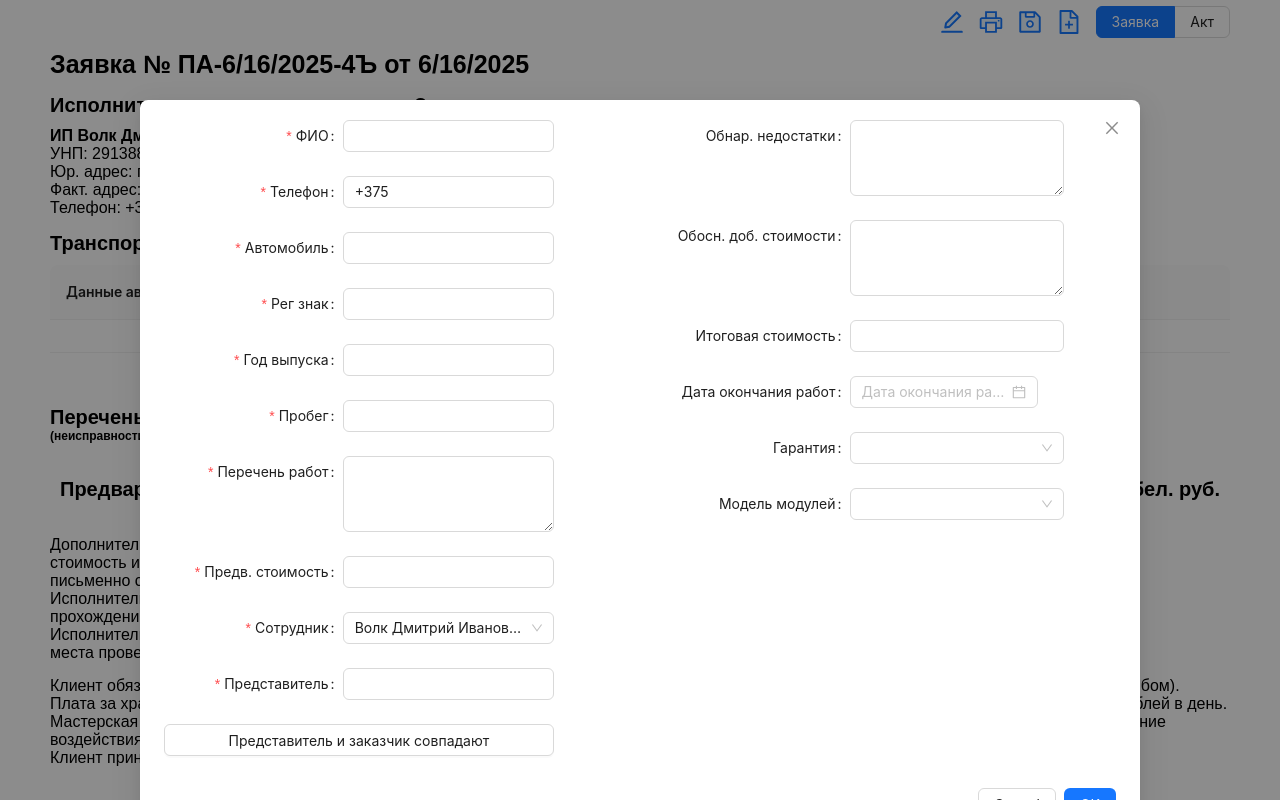
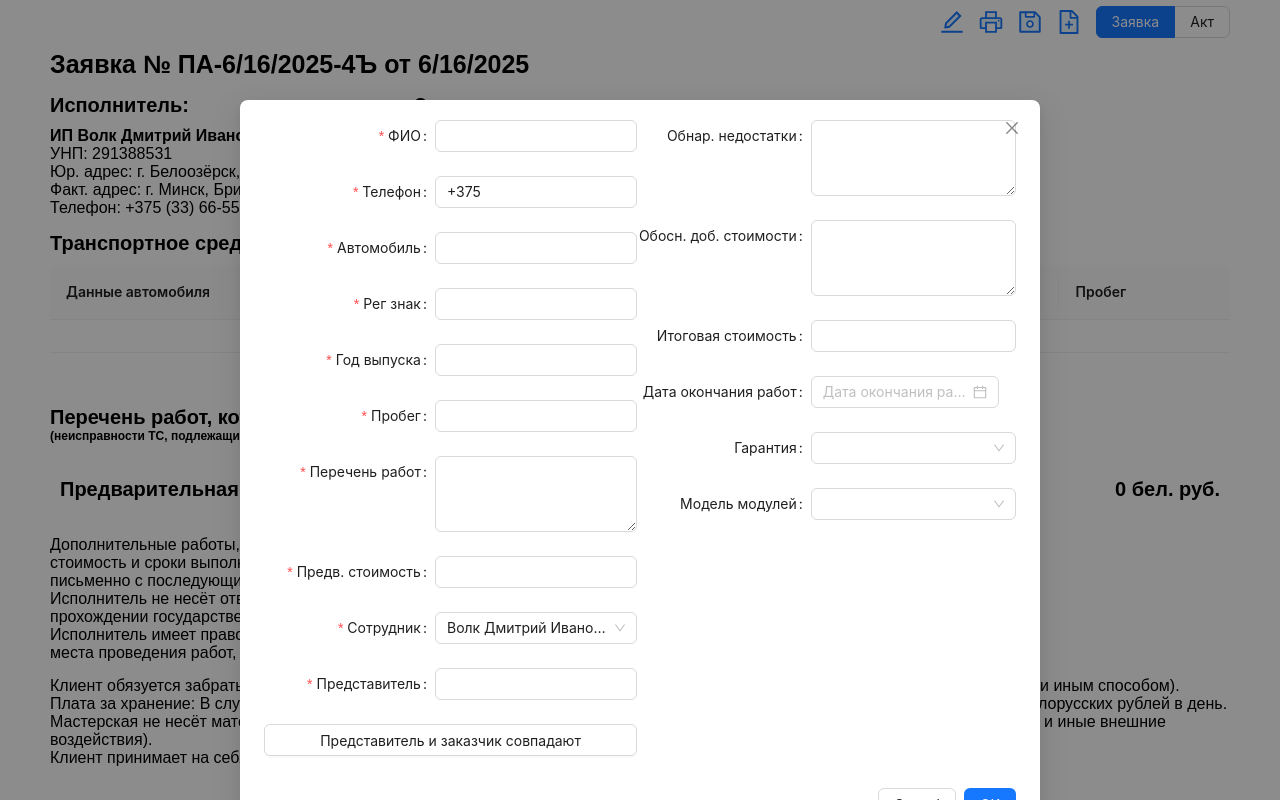
Before and after one commit to d-vooolk/prime-docs, a React (Create React App) app: page / in a window 1280 px wide. Both pictures are taken after a click on the element 951 px from the left and 22 px from the top of the page. Shown: the top 800 px of the page. Built offline with nearby package versions, Linux system fonts and the light colour scheme.

Commit message:
change width modal

```diff
--- a/src/components/EditModal/EditModal.jsx
+++ b/src/components/EditModal/EditModal.jsx
@@ -43,7 +43,7 @@ const EditModal = ({isModalOpen, setIsModalOpen, customerData, setCustomerData})
             open={isModalOpen}
             onOk={() => okHandler()}
             onCancel={() => cancelHandler()}
-            width={1000}
+            width={800}
         >
             <Form
                 name="basic"
```
